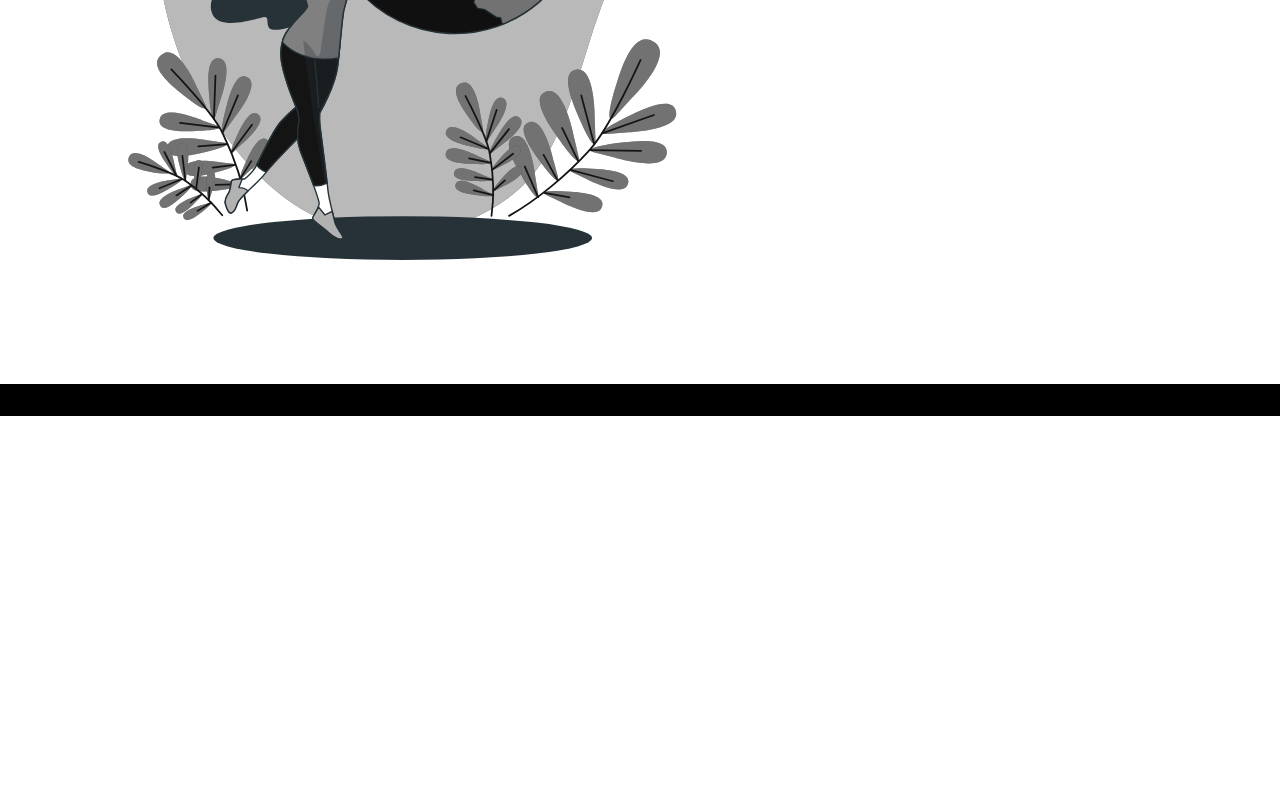
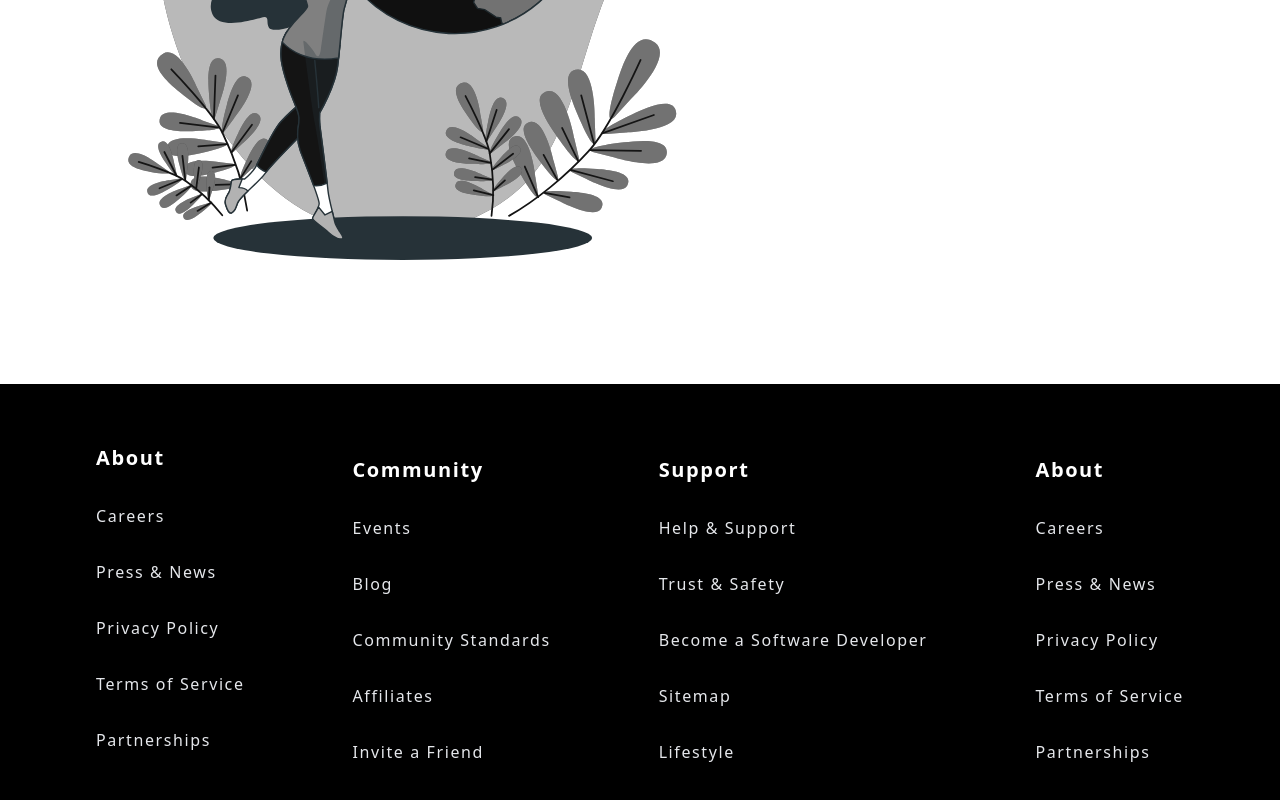
Before and after one commit to udemezue01/skillfy, a Vue app: page / in a window 1280 px wide. Shown: the part 3326-4126 px from the top of the page. Before the commit the page ends 3742 px from the top, so only its background shows below. Built offline with nearby package versions, Linux system fonts and the light colour scheme.

Commit message:
added footer

```diff
--- a/src/main.js
+++ b/src/main.js
@@ -11,8 +11,6 @@ import '@/assets/css/tailwinds.css'
 
 
 
-
-
 new Vue({
   router,
   store,
--- a/src/store/modules/auth.js
+++ b/src/store/modules/auth.js
@@ -1,99 +1,99 @@
-//
-
-const state =  {
-
-  	user:null,
-
-  };
-
-const getters = {
-
-  	isAuthenticated: state => !!state.userId,
 
 
-  };
+// const state =  {
 
-const mutations =  {
+//   	user:null,
 
-  SET_TOKEN(state, token){
-  		state.token = token
-  	},
+//   };
+
+// const getters = {
+
+//   	isAuthenticated: state => !!state.userId,
 
 
-  SET_USER_ID(state, userId){
-      state.userId = userId
-    },
+//   };
 
-  ERR_TOKEN(state, errorMsg){
+// const mutations =  {
 
-      state.errorMsg = err
-    }
-  };
+//   SET_TOKEN(state, token){
+//   		state.token = token
+//   	},
 
 
-const actions  =  {
+//   SET_USER_ID(state, userId){
+//       state.userId = userId
+//     },
 
-  // The user login API
+//   ERR_TOKEN(state, errorMsg){
 
-  	async userLogin({commit}, loginDetails){
-
-  		try{
-
-  			const { error, user } = await supabase.auth.signIn({
-
-          email: loginDetails.email,
-          password: loginDetails.password,
-        });
-
-  			if (error) throw error;
-        alert("You've Signed In successfully");
-        await router.push('/')
-        commit('setUser', user.email)
-      } catch (error) {
-        alert(error.error_description || error.message);
-      }
-  	},
-
-    // The user registration API
+//       state.errorMsg = err
+//     }
+//   };
 
 
-    async userRegister({commit}, registerDetails){
+// const actions  =  {
 
-      try{
+//   // The user login API
+
+//   	async userLogin({commit}, loginDetails){
+
+//   		try{
+
+//   			const { error, user } = await supabase.auth.signIn({
+
+//           email: loginDetails.email,
+//           password: loginDetails.password,
+//         });
+
+//   			if (error) throw error;
+//         alert("You've Signed In successfully");
+//         await router.push('/')
+//         commit('setUser', user.email)
+//       } catch (error) {
+//         alert(error.error_description || error.message);
+//       }
+//   	},
+
+//     // The user registration API
+
+
+//     async userRegister({commit}, registerDetails){
+
+//       try{
 
 
 
 
-      }
-        catch(e){
+//       }
+//         catch(e){
 
 
-        }
+//         }
 
-    },
+//     },
 
-    // The password reset API
-    async passwordReset({commit}, resetDetails){
+//     // The password reset API
+//     async passwordReset({commit}, resetDetails){
 
-      try{
+//       try{
 
 
-      }
-      catch(e){
+//       }
+//       catch(e){
 
 
-      }
+//       }
 
-    },
+//     },
 
 
-  }
+//   }
 
 
-  export default {
+//   export default {
 
-    state,
-    getters,
-    mutations,
-    actions
-  }
+//     state,
+//     getters,
+//     mutations,
+//     actions
+//   }
--- a/src/views/Home.vue
+++ b/src/views/Home.vue
@@ -165,24 +165,75 @@
 
     <!-- The footer section. -->
 
-    <footer class="bg-black p-4">
+    <footer class="bg-black p-12 xl:flex flex-wrap justify-between items-center space-y-6 tracking-widest px-6 lg:px-24">
 
-      <div>
+      <div class="block space-y-8">
+
+        <a href="" class="block text-xl font-semibold text-white"> About </a>
+
+        <a href="" class="block text-gray-200"> Careers </a>
+
+        <a href="" class="block text-gray-200"> Press & News </a>
+
+        <a href="" class="block text-gray-200"> Privacy Policy </a>
+
+        <a href="" class="block text-gray-200"> Terms of Service </a>
+
+        <a href="" class="block text-gray-200"> Partnerships </a>
 
 
       </div>
 
-      <div>
+
+
+      <div class="block space-y-8">
+
+        <a href="" class="block text-xl font-semibold text-white"> Community </a>
+
+        <a href="" class="block text-gray-200"> Events </a>
+
+        <a href="" class="block text-gray-200"> Blog </a>
+
+        <a href="" class="block text-gray-200"> Community Standards </a>
+
+        <a href="" class="block text-gray-200"> Affiliates </a>
+
+        <a href="" class="block text-gray-200"> Invite a Friend </a>
 
 
       </div>
 
-      <div>
+      <div class="block space-y-8">
+
+        <a href="" class="block text-xl font-semibold text-white"> Support </a>
+
+        <a href="" class="block text-gray-200"> Help & Support </a>
+
+        <a href="" class="block text-gray-200"> Trust & Safety </a>
+
+        <a href="" class="block text-gray-200"> Become a Software Developer </a>
+
+        <a href="" class="block text-gray-200"> Sitemap </a>
+
+        <a href="" class="block text-gray-200"> Lifestyle </a>
+
 
 
       </div>
 
-      <div>
+     <div class="block space-y-8">
+
+        <a href="" class="block text-xl font-semibold text-white"> About </a>
+
+        <a href="" class="block text-gray-200"> Careers </a>
+
+        <a href="" class="block text-gray-200"> Press & News </a>
+
+        <a href="" class="block text-gray-200"> Privacy Policy </a>
+
+        <a href="" class="block text-gray-200"> Terms of Service </a>
+
+        <a href="" class="block text-gray-200"> Partnerships </a>
 
 
       </div>
```
